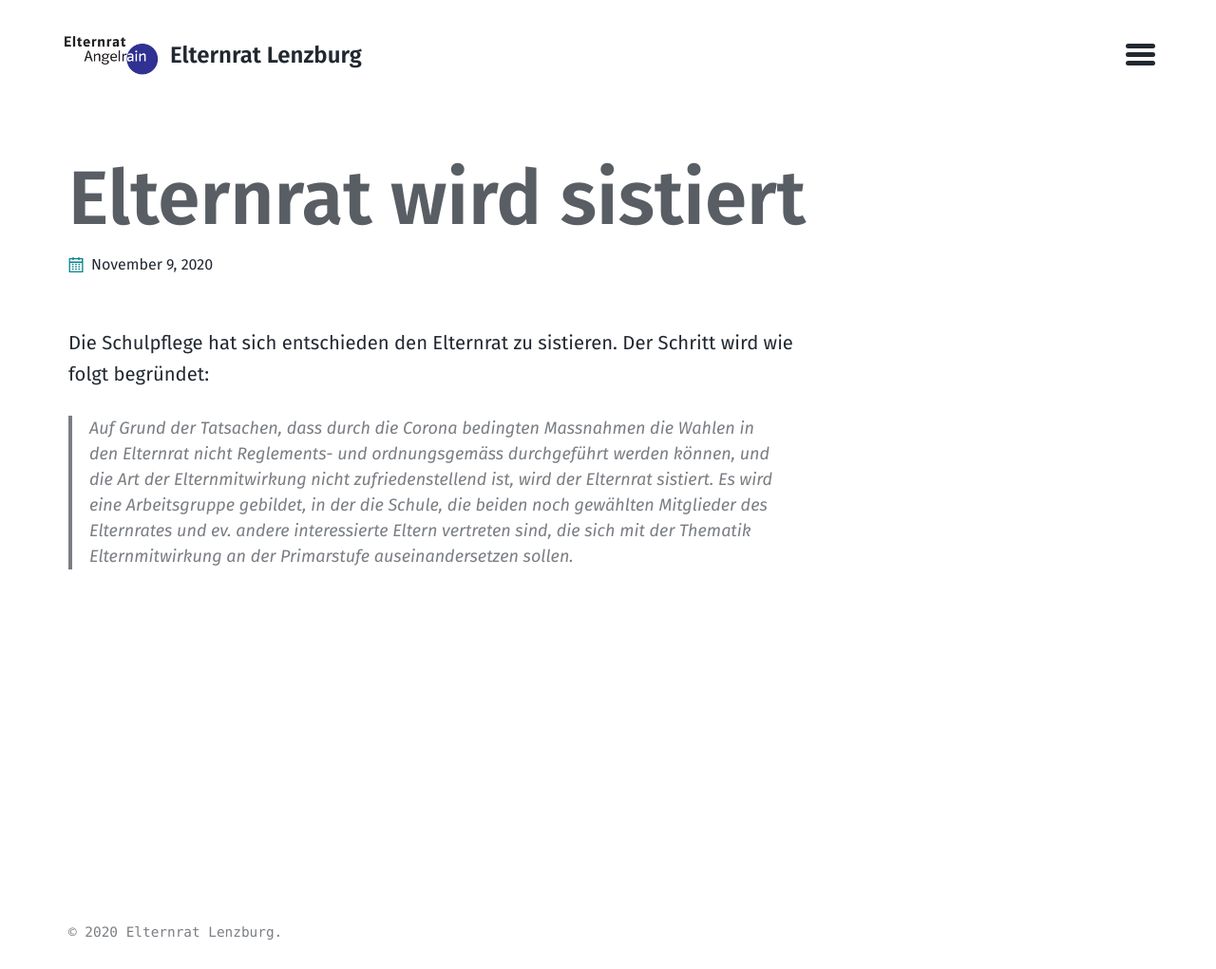
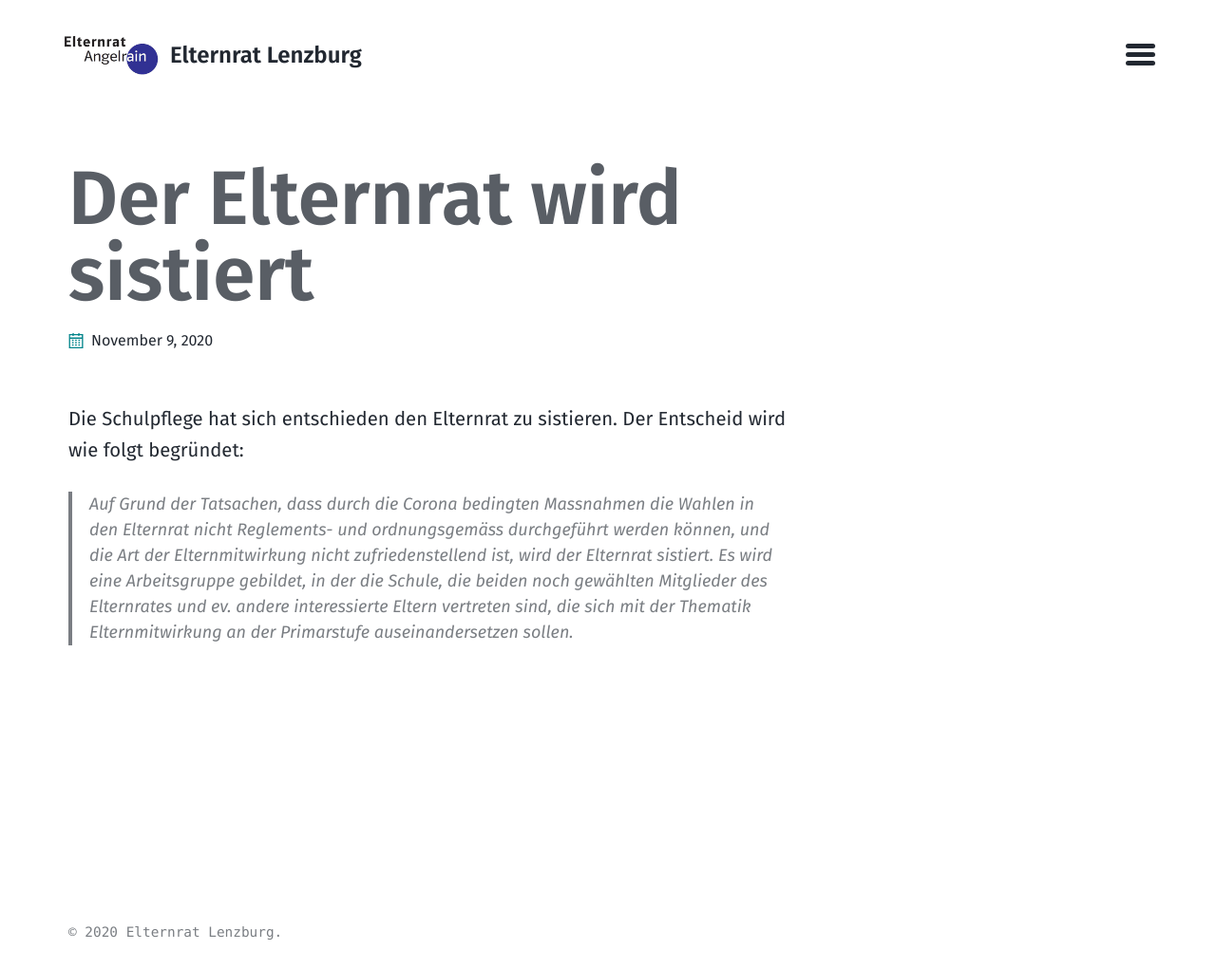
Before and after one commit to elternratlenzburg/elternratlenzburg.github.io, a Jekyll site: the page built from _posts/2020-11-09-elternrat-sistiert.md, in a window 1280 px wide. Shown: the whole page at 95% size. Built offline with Jekyll 4.4.1, drawn with Linux system fonts in a browser that asks for light colours.

Commit message:
Improve the wording

```diff
--- a/_posts/2020-11-09-elternrat-sistiert.md
+++ b/_posts/2020-11-09-elternrat-sistiert.md
@@ -1,11 +1,11 @@
 ---
 layout: post
-title:  "Elternrat wird sistiert"
+title:  "Der Elternrat wird sistiert"
 date:   2020-11-09 21:20:28 +0200
 ---
 
 Die Schulpflege hat sich entschieden den Elternrat zu sistieren. Der
-Schritt wird wie folgt begründet:
+Entscheid wird wie folgt begründet:
 
 > Auf Grund der Tatsachen, dass durch die Corona bedingten Massnahmen
 > die Wahlen in den Elternrat nicht Reglements- und ordnungsgemäss
```
